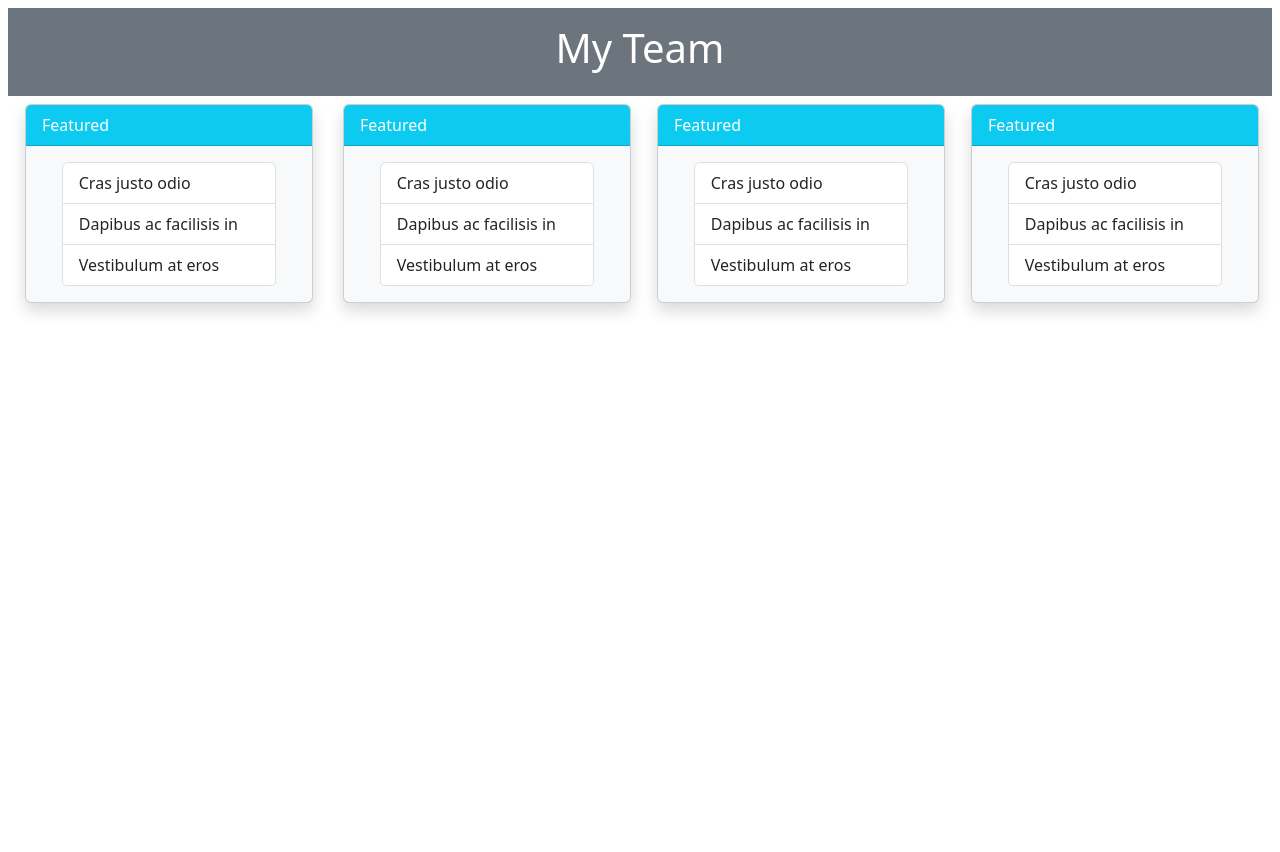
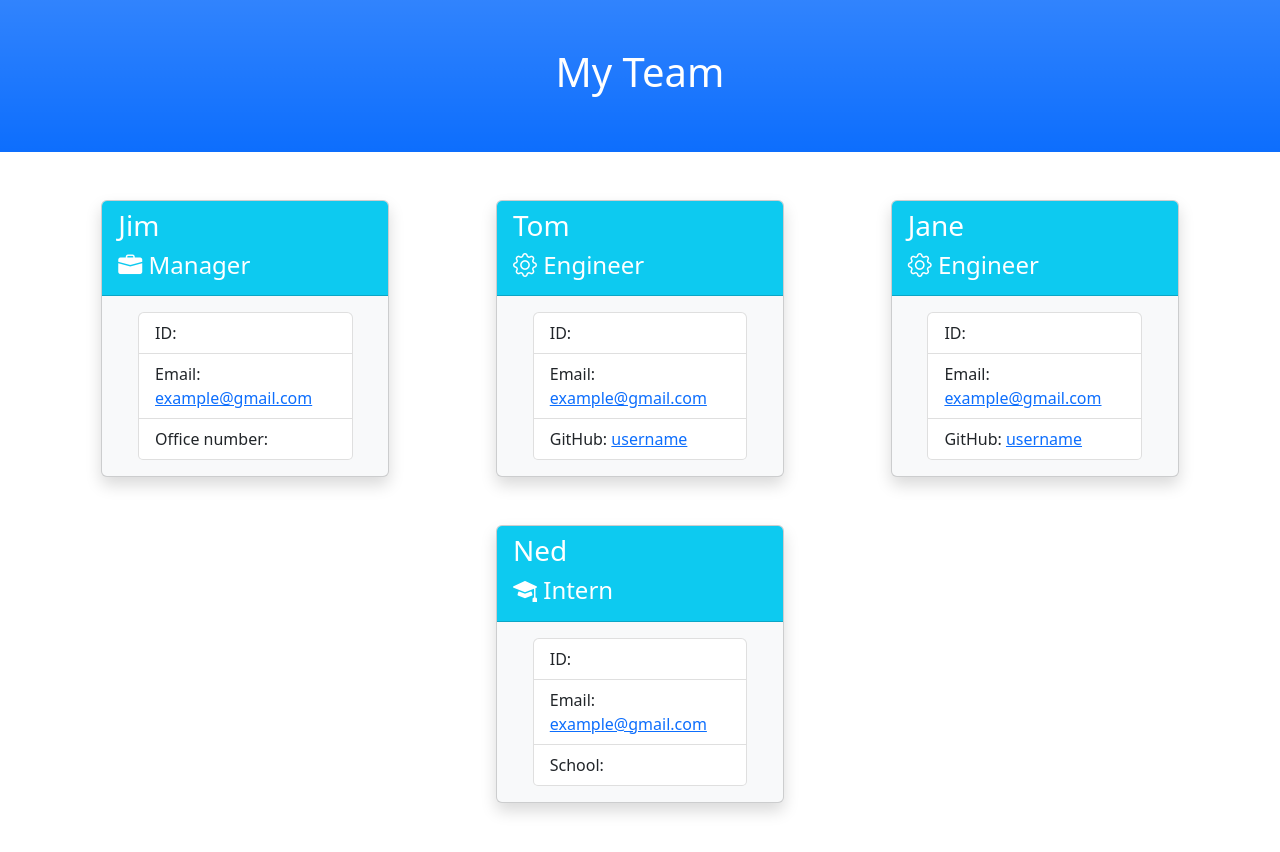
Before and after one commit to JenniferKiesler/engineering-team-profile, a plain HTML site: page src/template.html in a window 1280 px wide. Before the commit the page ends 800 px from the top, so only its background shows below. Drawn offline with nearby package versions, Linux system fonts and the light colour scheme.

Commit message:
edits html template

```diff
--- a/src/template.html
+++ b/src/template.html
@@ -8,49 +8,53 @@
     <link rel="stylesheet" href="https://cdn.jsdelivr.net/npm/bootstrap-icons@1.9.1/font/bootstrap-icons.css">
     <title>Software Engineering Team Profile</title>
 </head>
-<body class="m-2">
-    <header class="bg-secondary text-white text-center p-3 mb-2">
+<body class="my-2 mt-0">
+    <header class="bg-primary bg-gradient text-white text-center p-5 mb-5">
         <h1>My Team</h1>
     </header>
-    <div class="d-flex flex-row justify-content-around align-items-center flex-wrap">
-        <div class="card shadow mx-1 mb-5 rounded bg-light" style="width: 18rem;">
+    <div class="d-flex flex-row justify-content-around align-items-center flex-wrap mx-5">
+        <div class="card shadow mx-2 mb-5 rounded bg-light" style="width: 18rem;">
             <div class="card-header bg-info text-white">
-            Featured
+                <h3>Jim</h3>
+                <h4><i class="bi bi-briefcase-fill"></i> Manager</h4>
             </div>
             <ul class="list-group mx-auto my-3 w-75">
-                <li class="list-group-item">Cras justo odio</li>
-                <li class="list-group-item">Dapibus ac facilisis in</li>
-                <li class="list-group-item">Vestibulum at eros</li>
+                <li class="list-group-item">ID: </li>
+                <li class="list-group-item">Email: <a href="mailto:example@gmail.com">example@gmail.com</a></li>
+                <li class="list-group-item">Office number: </li>
             </ul>
         </div>
-        <div class="card shadow mb-5 rounded bg-light" style="width: 18rem;">
+        <div class="card shadow mx-2 mb-5 rounded bg-light" style="width: 18rem;">
             <div class="card-header bg-info text-white">
-            Featured
+                <h3>Tom</h3>
+                <h4><i class="bi bi-gear"></i> Engineer</h4>
             </div>
             <ul class="list-group mx-auto my-3 w-75">
-                <li class="list-group-item">Cras justo odio</li>
-                <li class="list-group-item">Dapibus ac facilisis in</li>
-                <li class="list-group-item">Vestibulum at eros</li>
+                <li class="list-group-item">ID: </li>
+                <li class="list-group-item">Email: <a href="mailto:example@gmail.com">example@gmail.com</a></li>
+                <li class="list-group-item">GitHub: <a href="https://github.com/username">username</a></li>
             </ul>
         </div>
-        <div class="card shadow mb-5 rounded bg-light" style="width: 18rem;">
+        <div class="card shadow mx-2 mb-5 rounded bg-light" style="width: 18rem;">
             <div class="card-header bg-info text-white">
-            Featured
+                <h3>Jane</h3>
+                <h4><i class="bi bi-gear"></i> Engineer</h4>
             </div>
             <ul class="list-group mx-auto my-3 w-75">
-                <li class="list-group-item">Cras justo odio</li>
-                <li class="list-group-item">Dapibus ac facilisis in</li>
-                <li class="list-group-item">Vestibulum at eros</li>
+                <li class="list-group-item">ID: </li>
+                <li class="list-group-item">Email: <a href="mailto:example@gmail.com">example@gmail.com</a></li>
+                <li class="list-group-item">GitHub: <a href="https://github.com/username">username</a></li>
             </ul>
         </div>
-        <div class="card shadow mb-5 rounded bg-light" style="width: 18rem;">
+        <div class="card shadow mx-2 mb-5 rounded bg-light" style="width: 18rem;">
             <div class="card-header bg-info text-white">
-            Featured
+                <h3>Ned</h3>
+                <h4><i class="bi bi-mortarboard-fill"></i> Intern</h4>
             </div>
             <ul class="list-group mx-auto my-3 w-75">
-                <li class="list-group-item">Cras justo odio</li>
-                <li class="list-group-item">Dapibus ac facilisis in</li>
-                <li class="list-group-item">Vestibulum at eros</li>
+                <li class="list-group-item">ID: </li>
+                <li class="list-group-item">Email: <a href="mailto:example@gmail.com">example@gmail.com</a></li>
+                <li class="list-group-item">School: </li>
             </ul>
         </div>
     </div>
```
